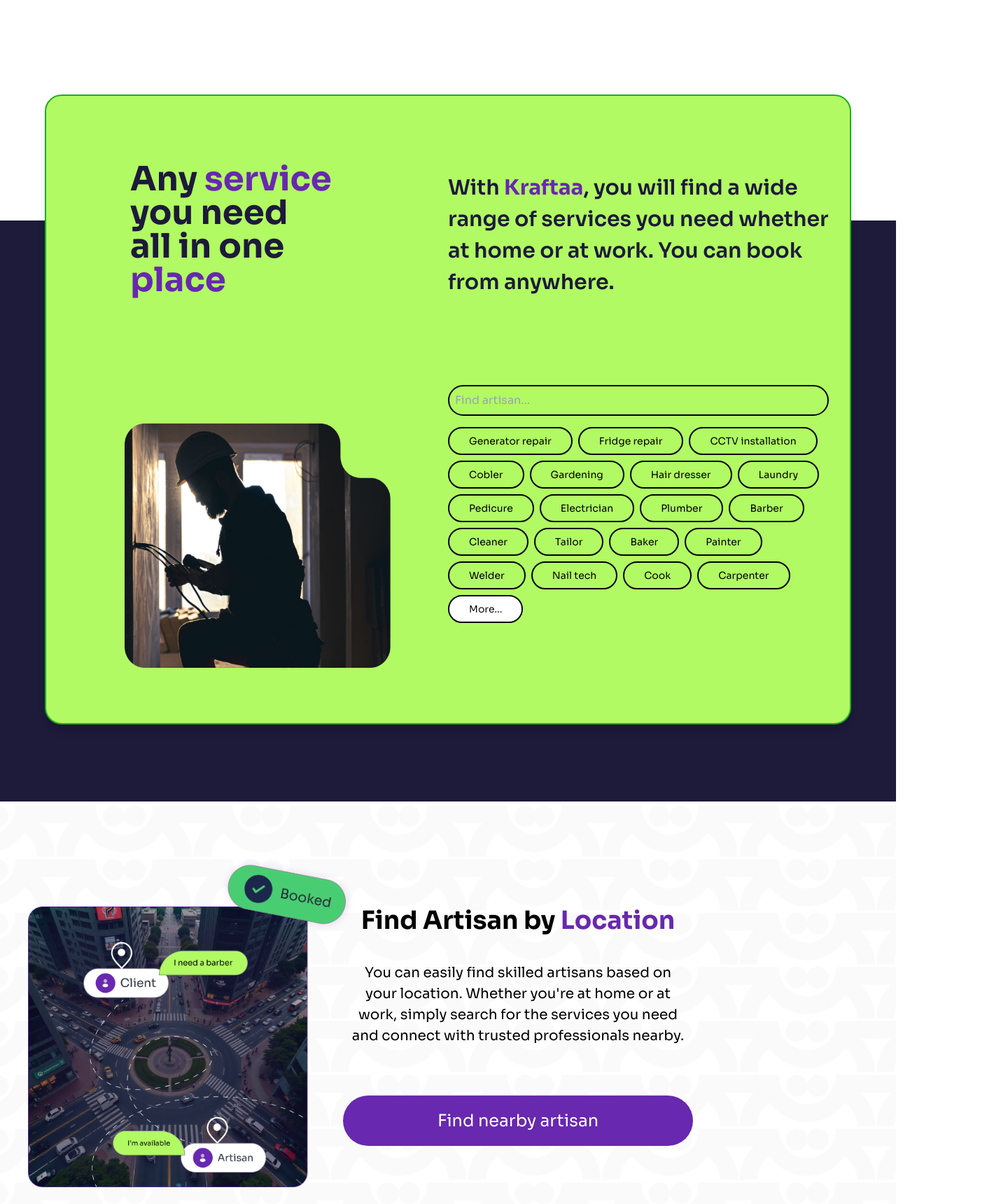
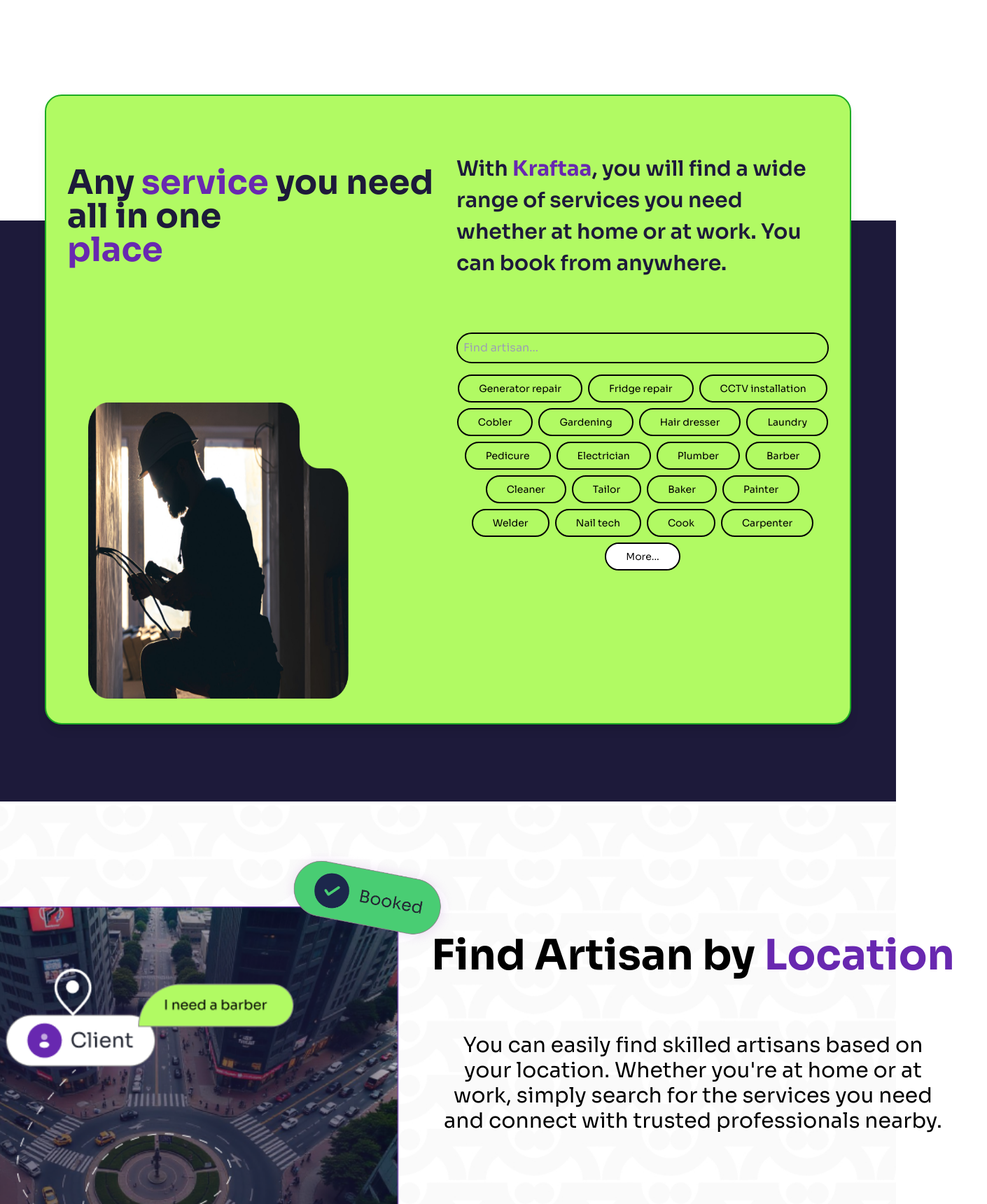
Before and after one commit to covey-codes/kraftaa-landing-page, a React (Vite) app: page / in a window 1280 px wide. Shown: the part 2880-4600 px from the top of the page at 70% size, 1410 px wide, since content can reach past the window. Built offline with nearby package versions, Linux system fonts and the light colour scheme.

Commit message:
working on the tablet view

```diff
--- a/src/components/AnyServicesSection.jsx
+++ b/src/components/AnyServicesSection.jsx
@@ -9,26 +9,28 @@
 const AnyServicesSection = () => {
   return (
     <>
-      {/* Mobile Version (Only visible on small screens) */}
-      <div className="bg-white h-[300px] overflow-hidden md:hidden"></div>
-      <div className="bg-[rgb(29,26,58)] bg-opacity-100 overflow-x-clip md:hidden">
-        <div className="relative mx-auto top-[-150px] bg-[#B1FA63] border-2 border-[#1EAC23] rounded-3xl w-[90%] max-w-[400px] shadow-lg py-10 px-6">
-          <motion.div initial="hidden" animate="visible" variants={slideInVariants} className="mt-5 text-center">
-            <p className="text-2xl font-bold text-[#1D1A3A] leading-tight">
-              Any <span className="text-[#6828B0]">service</span> you need all in one <span className="text-[#6828B0]">place</span>
+      {/* Mobile & Tablet Version (Visible for all screens below large) */}
+      <div className="bg-white h-[300px] overflow-hidden lg:hidden"></div>
+      <div className="bg-[rgb(29,26,58)] bg-opacity-100 overflow-x-clip lg:hidden py-10 px-6">
+        <div className="relative mx-auto top-[-150px] bg-[#B1FA63] border-2 border-[#1EAC23] rounded-3xl w-[90%] max-w-[600px] shadow-lg py-10 px-6">
+          <motion.div initial="hidden" animate="visible" variants={slideInVariants} className="text-center">
+            <p className="text-2xl md:text-3xl font-bold text-[#1D1A3A] leading-tight">
+              Any <span className="text-[#6828B0]">service</span> you need all in one{" "}
+              <span className="text-[#6828B0]">place</span>
             </p>
-            <div className="w-full mt-5 p-5 flex justify-center">
+            <div className="w-full mt-5 flex justify-center">
               <motion.img
                 src="/Categg.png"
                 alt="Services"
-                className="w-[80%] max-w-[250px]"
+                className="w-[80%] md:w-[60%] max-w-[300px]"
                 variants={slideInVariants}
               />
             </div>
-            <p className="mt-6 text-base  text-[#1D1A3A]">
+            <p className="mt-6 text-base md:text-lg text-[#1D1A3A]">
               With <span className="font-bold text-[#6828B0]">Kraftaa</span>, you will find a wide range of services you need whether at home or at work. You can book from anywhere.
             </p>
           </motion.div>
+          {/* Input field & Artisan list (Using flexbox) */}
           <motion.div initial="hidden" animate="visible" variants={slideInVariants} className="mt-6">
             <input
               type="text"
@@ -36,11 +38,25 @@
               className="w-full p-2 bg-transparent border-2 border-black rounded-full focus:outline-none focus:ring-2 focus:ring-black"
             />
             <div className="flex flex-wrap justify-center gap-2 mt-4">
-              {["Generator repair", "Fridge repair", "CCTV installation", "Gardening", "Laundry", "Electrician", "Plumber", "Painter", "Tailor", "Cook", "More..."].map((service, index) => (
+              {[
+                "Generator repair",
+                "Fridge repair",
+                "CCTV installation",
+                "Gardening",
+                "Laundry",
+                "Electrician",
+                "Plumber",
+                "Painter",
+                "Tailor",
+                "Cook",
+                "More...",
+              ].map((service, index) => (
                 <motion.div
                   key={index}
-                  className={`px-3 py-2 rounded-full text-xs w-fit cursor-pointer border-2 border-black ${
-                    service === "More..." ? "bg-white brightness-110" : "bg-[#B1FA63] text-black"
+                  className={`px-3 py-2 rounded-full text-xs md:text-sm w-fit cursor-pointer border-2 border-black text-center ${
+                    service === "More..."
+                      ? "bg-white brightness-110"
+                      : "bg-[#B1FA63] text-black"
                   }`}
                   variants={slideInVariants}
                 >
@@ -52,35 +68,56 @@
         </div>
       </div>
 
-      {/* Desktop Version (Only visible on larger screens) */}
+      {/* Desktop Version (Visible only on large screens) */}
       <div className="hidden lg:block overflow-hidden bg-[#060624] h-[1500px]">
         <div className="h-[20%] bg-white"></div>
         <div className="h-[60%] bg-[#1D1A3A] relative">
-          <div className="absolute top-[-20%] left-1/2 transform -translate-x-1/2 bg-[#B1FA63] border-2 border-[#1EAC23] w-[90%] h-[100%] rounded-3xl shadow-lg grid grid-cols-2 grid-rows-2 p-[30px]">
-            <motion.div initial="hidden" animate="visible" variants={slideInVariants} className="flex -mt-24 ml-[90px] flex-col justify-center">
-              <p className="lg:text-5xl text-nowrap font-bold text-[#1D1A3A]">
-                Any <span className="text-[#6828B0]">service</span><br /> you need <br /> all in one <br /> <span className="text-[#6828B0]">place</span>
+          <div className="absolute top-[-20%] left-1/2 transform -translate-x-1/2 bg-[#B1FA63] border-2 border-[#1EAC23] w-[90%] h-[100%] rounded-3xl shadow-lg grid grid-cols-2 gap-6 p-[30px]">
+            <motion.div initial="hidden" animate="visible" variants={slideInVariants} className="flex flex-col justify-center">
+              <p className="text-5xl font-bold text-[#1D1A3A]">
+                Any <span className="text-[#6828B0]">service</span> you need <br /> all in one <br /> <span className="text-[#6828B0]">place</span>
               </p>
             </motion.div>
             <motion.div initial="hidden" animate="visible" variants={slideInVariants} className="flex flex-col justify-center">
-              <p className="text-[30px] -mt-20 font-semibold text-[#1D1A3A]">
+              <p className="text-[30px] font-semibold text-[#1D1A3A]">
                 With <span className="font-bold text-[#6828B0]">Kraftaa</span>, you will find a wide range of services you need whether at home or at work. You can book from anywhere.
               </p>
             </motion.div>
-            <motion.div initial="hidden" animate="visible" variants={slideInVariants} className="-mt-20 w-full flex justify-center">
-              <img src="/Categg.png" alt="Services" className="w-[70%] h-[70%] mt-[100px]" />
+            <motion.div initial="hidden" animate="visible" variants={slideInVariants} className="flex justify-center">
+              <img src="/Categg.png" alt="Services" className="w-[70%] ml-[-100px] h-[80%] mt-[100px]" />
             </motion.div>
-            <motion.div initial="hidden" animate="visible" variants={slideInVariants} className="-mt-[35px]">
+            <motion.div initial="hidden" animate="visible" variants={slideInVariants} className="">
               <input
                 type="text"
                 placeholder="Find artisan..."
                 className="w-full p-2 bg-transparent border-2 border-black rounded-full focus:outline-none focus:ring-2 focus:ring-black"
               />
-              <div className="flex flex-wrap gap-2 mt-4">
-                {["Generator repair", "Fridge repair", "CCTV installation", "Cobler", "Gardening", "Hair dresser", "Laundry", "Pedicure", "Electrician", "Plumber", "Barber", "Cleaner", "Tailor", "Baker", "Painter", "Welder", "Nail tech", "Cook", "Carpenter", "More..."].map((service, index) => (
+              <div className="flex flex-wrap gap-2 mt-4 justify-center">
+                {[
+                  "Generator repair",
+                  "Fridge repair",
+                  "CCTV installation",
+                  "Cobler",
+                  "Gardening",
+                  "Hair dresser",
+                  "Laundry",
+                  "Pedicure",
+                  "Electrician",
+                  "Plumber",
+                  "Barber",
+                  "Cleaner",
+                  "Tailor",
+                  "Baker",
+                  "Painter",
+                  "Welder",
+                  "Nail tech",
+                  "Cook",
+                  "Carpenter",
+                  "More...",
+                ].map((service, index) => (
                   <motion.div
                     key={index}
-                    className={`lg:px-7 hover:bg-white/50 duration-500 px-4 py-2 rounded-full text-sm w-fit cursor-pointer border-2 border-black ${
+                    className={`lg:px-7 hover:bg-white/50 duration-500 px-4 py-2 rounded-full text-sm w-fit cursor-pointer border-2 border-black text-center ${
                       service === "More..." ? "bg-white brightness-110" : "bg-[#B1FA63] text-black"
                     }`}
                     variants={slideInVariants}
--- a/src/components/FindArtisanSection.jsx
+++ b/src/components/FindArtisanSection.jsx
@@ -14,25 +14,25 @@
       {/* Desktop View */}
       <div
         ref={desktopRef}
-        className="relative hidden lg:block bg-cover bg-center h-[900px]  mt-[-370px] overflow-hidden"
+        className="relative hidden lg:block bg-cover bg-center h-[900px] mb-[20px] mt-[-370px] w-full"
         style={{ backgroundImage: `url("/Pattern.jpg")` }}
       >
-        <div className="flex">
+        <div className="flex justify-center">
           <motion.div
-            className="mt-[150px] m-10 flex"
+            className="mt-[150px] flex"
             initial={{ opacity: 0, x: 100 }}
             animate={isDesktopInView ? { opacity: 1, x: 0 } : {}}
             transition={{ duration: 1, ease: "easeOut" }}
           >
             <div className="relative flex">
               {/* First Image */}
-              <div className="w-[400px]">
-                <img className="w-[900px] md:w-[400px]" src="/available.png" alt="img" />
+              <div className="w-[700px]">
+                <img className="w-[900px]" src="/available.png" alt="img" />
               </div>
 
               {/* Animated Booked Image */}
               <motion.div
-                className="w-[200px] absolute top-[-75px] right-[-70px]"
+                className="w-[250px] absolute top-[-85px] right-[-80px]"
                 initial={{ opacity: 0, scale: 0.5 }}
                 animate={isDesktopInView ? { opacity: 1, scale: 1 } : {}}
                 transition={{ duration: 0.8, delay: 0.5 }}
@@ -42,18 +42,18 @@
             </div>
 
             <div className="text-center">
-              <p className="text-4xl lg:6xl font-bold mb-10">
+              <p className="text-4xl lg:text-6xl font-bold m-10 mb-20">
                 {headers.find((header) => header.key === "findArtisan")?.title}
               </p>
 
-              <p className="text-[20px] mb-5 ">
+              <p className="text-2xl mb-10 lg:text-3xl">
                 You can easily find skilled artisans based on <br />
                 your location. Whether you're at home or at <br />
                 work, simply search for the services you need <br />
                 and connect with trusted professionals nearby.
               </p>
 
-              <button className="m-[50px] text-2xl text-white bg-[#6828B0] p-[20px] rounded-full w-[500px]">
+              <button className="m-[70px] text-2xl text-white bg-[#6828B0] p-[20px] rounded-full w-[700px]">
                 Find nearby artisan
               </button>
             </div>
--- a/src/components/HowKraftaaWorksSection.jsx
+++ b/src/components/HowKraftaaWorksSection.jsx
@@ -1,130 +1,88 @@
-import { useState, useRef, useEffect } from "react";
-import { headers } from "../Constants";
+import React from "react";
+import { motion } from "framer-motion";
 
+const slideInVariants = {
+  hidden: { opacity: 0, x: -50 },
+  visible: { opacity: 1, x: 0, transition: { duration: 0.6, ease: "easeOut" } },
+};
 
-const HowKraftaaWorksSection = () => {
-  const [currentTab, setCurrentTab] = useState("client");
-  const sectionRef = useRef(null);
-  const [isVisible, setIsVisible] = useState(false);
+const AnyServicesSection = () => {
+  return (
+    <>
+      {/* Mobile & Tablet Version */}
+      <div className="bg-[rgb(29,26,58)] bg-opacity-100 overflow-x-clip lg:hidden py-10 px-6">
+        <div className="relative mx-auto bg-[#B1FA63] border-2 border-[#1EAC23] rounded-3xl w-[90%] max-w-[600px] shadow-lg py-10 px-6 grid gap-6">
+          <motion.div initial="hidden" animate="visible" variants={slideInVariants} className="text-center">
+            <p className="text-2xl md:text-3xl font-bold text-[#1D1A3A] leading-tight">
+              Any <span className="text-[#6828B0]">service</span> you need all in one <span className="text-[#6828B0]">place</span>
+            </p>
+            <motion.img src="/Categg.png" alt="Services" className="w-[80%] md:w-[60%] max-w-[300px] mx-auto mt-5" variants={slideInVariants} />
+            <p className="mt-6 text-base md:text-lg text-[#1D1A3A]">
+              With <span className="font-bold text-[#6828B0]">Kraftaa</span>, you will find a wide range of services you need whether at home or at work. You can book from anywhere.
+            </p>
+          </motion.div>
 
-  useEffect(() => {
-    const observer = new IntersectionObserver(
-      ([entry]) => {
-        if (entry.isIntersecting) {
-          setIsVisible(true);
-        }
-      },
-      { threshold: 0.2 }
-    );
-
-    if (sectionRef.current) {
-      observer.observe(sectionRef.current);
-    }
-
-    return () => {
-      if (sectionRef.current) {
-        observer.unobserve(sectionRef.current);
-      }
-    };
-  }, []);
-
-  return (
-    <div ref={sectionRef} className="overflow-hidden">
-      {/* Desktop View */}
-      <div className="relative hidden lg:flex justify-center mt-[200px]">
-        <img
-          src="/pattern.svg"
-          alt="Background Left"
-          className={`absolute top-[300px] left-0 h-full w-auto transform -translate-x-1/4 transition-all duration-1000 ${
-            isVisible ? "translate-x-0 opacity-100" : "opacity-0"
-          }`}
-        />
-        <img
-          src="/pattern.svg"
-          alt="Background Right"
-          className={`absolute top-[400px] right-0 h-full w-auto transform translate-x-1/4 transition-all duration-1000 ${
-            isVisible ? "translate-x-0 opacity-100" : "opacity-0"
-          }`}
-        />
-
-        <div
-          className={`bg-[#B1FA63] relative w-[70%] border-4 border-[#1EAC23] rounded-2xl py-16 h-[800px] text-center transition-all duration-1000 ${
-            isVisible ? "opacity-100 translate-y-0" : "opacity-0 translate-y-10"
-          }`}
-        >
-          <h2 className="text-5xl font-bold mb-[100px] text-[#1D1A3A]">
-            {headers.find((h) => h.key === "howKraftaaWorks")?.title}
-          </h2>
-          <div className="flex justify-center mb-[100px] gap-10">
-            <img src="/forclient.png" alt="Step 1" className="w-[500px] h-auto rounded-lg" />
-            <img src="/forartisan.png" alt="Step 2" className="w-[500px] h-auto rounded-lg" />
-          </div>
-          <button className="text-white bg-[#1D1A3A] w-[200px] h-[70px] rounded-full">Get Started</button>
+          {/* Input field & Artisan list */}
+          <motion.div initial="hidden" animate="visible" variants={slideInVariants} className="grid gap-4">
+            <input
+              type="text"
+              placeholder="Find artisan..."
+              className="w-full p-2 bg-transparent border-2 border-black rounded-full focus:outline-none focus:ring-2 focus:ring-black"
+            />
+            <div className="grid grid-cols-2 md:grid-cols-3 gap-2">
+              {["Generator repair", "Fridge repair", "CCTV installation", "Gardening", "Laundry", "Electrician", "Plumber", "Painter", "Tailor", "Cook", "More..."].map((service, index) => (
+                <motion.div
+                  key={index}
+                  className={`px-3 py-2 rounded-full text-xs md:text-sm cursor-pointer border-2 border-black text-center ${service === "More..." ? "bg-white brightness-110" : "bg-[#B1FA63] text-black"}`}
+                  variants={slideInVariants}
+                >
+                  {service}
+                </motion.div>
+              ))}
+            </div>
+          </motion.div>
         </div>
       </div>
 
-      {/* Mobile View */}
-      <div className="flex justify-center">
-        <div
-          className={`bg-[#B1FA63] lg:hidden h-[550px] flex flex-col items-center text-center w-[90%] py-10 px-5 border-4 border-[#B1FA63] rounded-[50px] transition-all duration-1000 ${
-            isVisible ? "opacity-100 translate-y-0" : "opacity-0 translate-y-10"
-          }`}
-        >
-          <h2 className="text-2xl md:3xl text-nowrap font-bold text-[#1D1A3A] mb-5">
-            {headers.find((h) => h.key === "howKraftaaWorks")?.title}
-          </h2>
-
-          {/* Content */}
-          <div className="relative w-full overflow-hidden">
-            <div
-              className="flex w-[200%] transition-transform duration-500 ease-in-out"
-              style={{ transform: currentTab === "client" ? "translateX(0)" : "translateX(-50%)" }}
-            >
-              <div className="w-[50%] flex-shrink-0 rounded-[50px] min-h-[250px] bg-[#1D1A3A] text-white flex flex-col items-center justify-center ">
-                <div className="bg-white text-[#1D1A3A] font-bold w-[95%] h-[60px] flex items-center justify-center rounded-[50px] mt-[-20px] mb-[20px]">
-                  <p>For Client</p>
-                </div>
-                <ul className="text-left w-full px-4 space-y-2">
-                  <li>1. Sign up as a client</li>
-                  <li>2. Search for artisans near you</li>
-                  <li>3. Get quality services from home or anywhere</li>
-                </ul>
+      {/* Desktop Version */}
+      <div className="hidden lg:grid bg-[#060624] h-[1500px] place-items-center">
+        <div className="h-[20%] bg-white w-full"></div>
+        <div className="h-[60%] bg-[#1D1A3A] relative w-full grid place-items-center">
+          <div className="absolute top-[-20%] bg-[#B1FA63] border-2 border-[#1EAC23] w-[90%] max-w-[1200px] h-auto rounded-3xl shadow-lg grid grid-cols-2 gap-10 p-[30px]">
+            <motion.div initial="hidden" animate="visible" variants={slideInVariants} className="self-center">
+              <p className="text-5xl font-bold text-[#1D1A3A]">
+                Any <span className="text-[#6828B0]">service</span><br /> you need <br /> all in one <br /> <span className="text-[#6828B0]">place</span>
+              </p>
+            </motion.div>
+            <motion.div initial="hidden" animate="visible" variants={slideInVariants} className="self-center">
+              <p className="text-[30px] font-semibold text-[#1D1A3A]">
+                With <span className="font-bold text-[#6828B0]">Kraftaa</span>, you will find a wide range of services you need whether at home or at work. You can book from anywhere.
+              </p>
+            </motion.div>
+            <motion.img src="/Categg.png" alt="Services" className="w-[70%] ml-auto mr-auto h-auto" initial="hidden" animate="visible" variants={slideInVariants} />
+            <motion.div initial="hidden" animate="visible" variants={slideInVariants} className="grid gap-4">
+              <input
+                type="text"
+                placeholder="Find artisan..."
+                className="w-full p-2 bg-transparent border-2 border-black rounded-full focus:outline-none focus:ring-2 focus:ring-black"
+              />
+              <div className="grid grid-cols-3 gap-2">
+                {["Generator repair", "Fridge repair", "CCTV installation", "Cobler", "Gardening", "Hair dresser", "Laundry", "Pedicure", "Electrician", "Plumber", "Barber", "Cleaner", "Tailor", "Baker", "Painter", "Welder", "Nail tech", "Cook", "Carpenter", "More..."].map((service, index) => (
+                  <motion.div
+                    key={index}
+                    className={`lg:px-7 hover:bg-white/50 duration-500 px-4 py-2 rounded-full text-sm cursor-pointer border-2 border-black text-center ${service === "More..." ? "bg-white brightness-110" : "bg-[#B1FA63] text-black"}`}
+                    variants={slideInVariants}
+                  >
+                    {service}
+                  </motion.div>
+                ))}
               </div>
-
-              <div className="w-[50%] flex-shrink-0 rounded-[50px] min-h-[250px] bg-[#1D1A3A] text-white flex flex-col items-center justify-center">
-                <div className="bg-white text-[#1D1A3A] font-bold w-[95%] h-[60px] flex items-center justify-center rounded-[50px] mt-[-20px] mb-[20px]">
-                  <p>For Artisan</p>
-                </div>
-                <ul className="text-left w-full px-4 space-y-2">
-                  <li>1. Sign up as an artisan</li>
-                  <li>2. Properly set up your profile so clients can see you</li>
-                  <li>3. Get paid when you finish your job</li>
-                </ul>
-              </div>
-            </div>
+            </motion.div>
           </div>
-
-          {/* Navigation Dots */}
-          <div className="flex space-x-4 mt-4">
-            <button
-              onClick={() => setCurrentTab("client")}
-              className={`h-3 w-3 rounded-full transition-all ${
-                currentTab === "client" ? "bg-white w-6" : "bg-[#1D1A3A] bg-opacity-50"
-              }`}
-            />
-            <button
-              onClick={() => setCurrentTab("artisan")}
-              className={`h-3 w-3 rounded-full transition-all ${
-                currentTab === "artisan" ? "bg-white w-6" : "bg-[#1D1A3A] bg-opacity-50"
-              }`}
-            />
-          </div>
-
-          <button className="text-white bg-[#1D1A3A] w-[200px] max-w-[300px] h-[50px] font-bold rounded-full mt-6">Get Started</button>
         </div>
       </div>
-    </div>
+    </>
   );
 };
 
-export default HowKraftaaWorksSection;
+export default AnyServicesSection;
```
